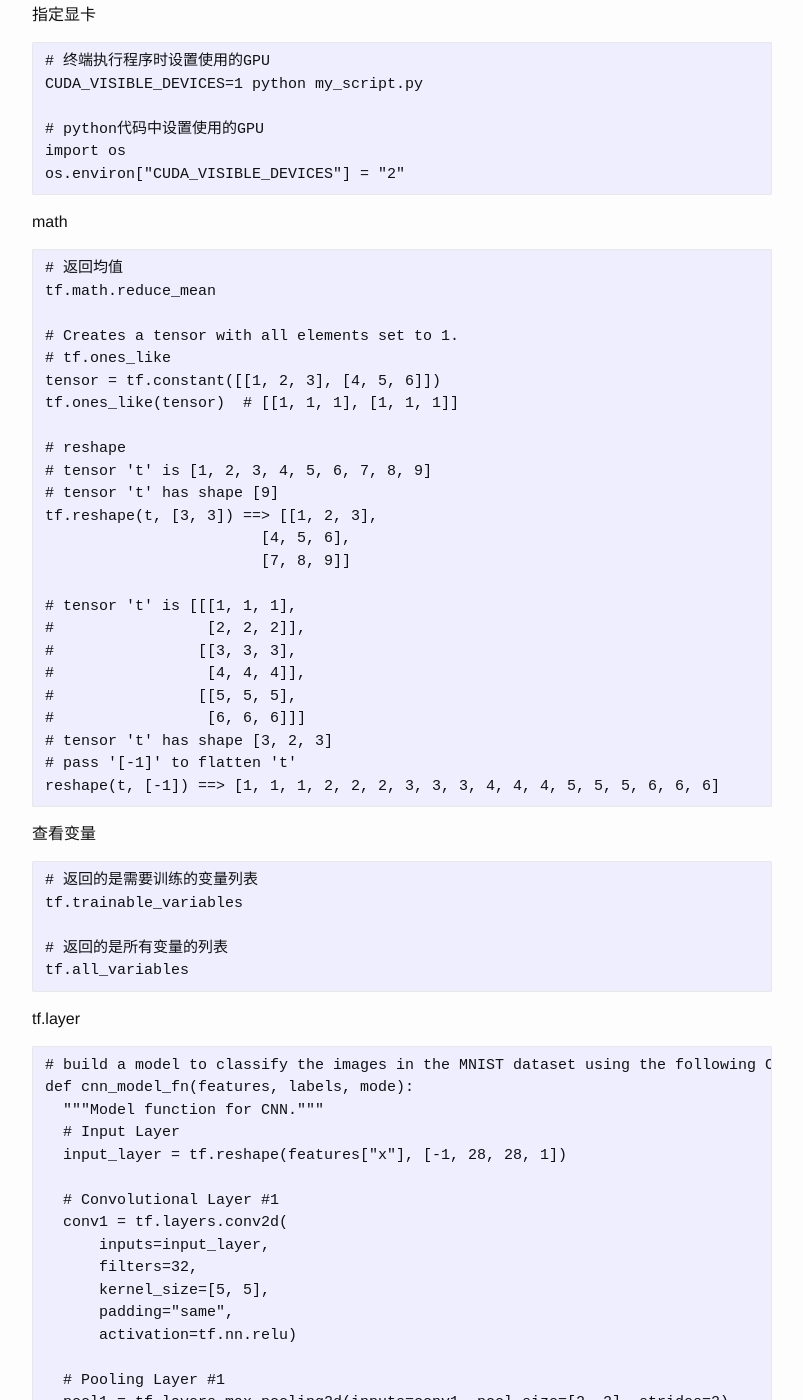
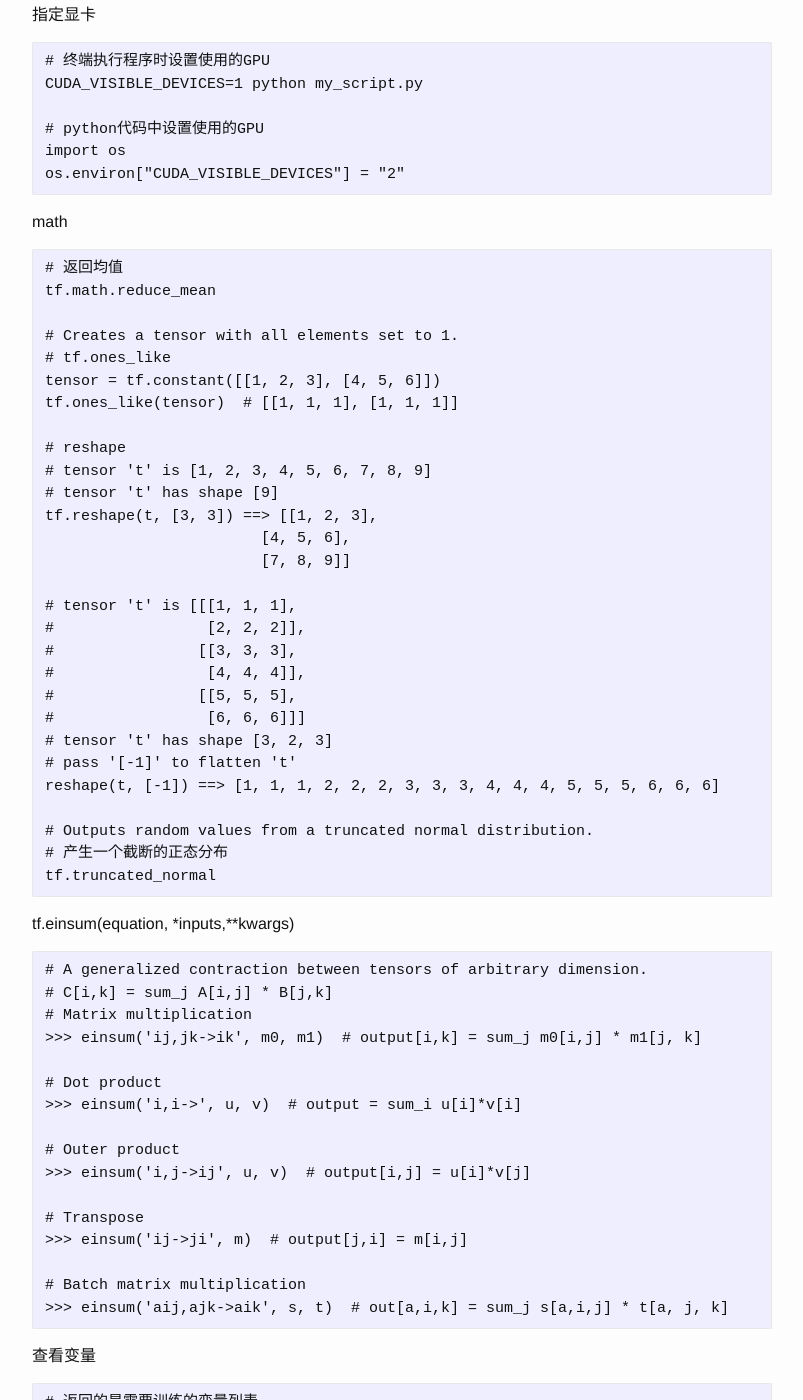
Before and after one commit to josephstalin117/josephstalin117.github.io, a Jekyll site: the page built from _posts/2018-6-09-tensorflow.markdown, in a window 1280 px wide and 1400 px high, scrolled down 1061 px. Shown: the whole window, without its empty margins (238-1041 px from the left). Built offline with Jekyll 4.4.1, drawn with Linux system fonts in a browser that asks for light colours; some of the changed text lies outside the part shown.

Commit message:
add einsum

````diff
--- a/_posts/2018-6-09-tensorflow.markdown
+++ b/_posts/2018-6-09-tensorflow.markdown
@@ -85,6 +85,30 @@
 # tensor 't' has shape [3, 2, 3]
 # pass '[-1]' to flatten 't'
 reshape(t, [-1]) ==> [1, 1, 1, 2, 2, 2, 3, 3, 3, 4, 4, 4, 5, 5, 5, 6, 6, 6]
+
+# Outputs random values from a truncated normal distribution.
+# 产生一个截断的正态分布
+tf.truncated_normal
+```
+
+tf.einsum(equation, *inputs,**kwargs)
+```
+# A generalized contraction between tensors of arbitrary dimension.
+# C[i,k] = sum_j A[i,j] * B[j,k]
+# Matrix multiplication
+>>> einsum('ij,jk->ik', m0, m1)  # output[i,k] = sum_j m0[i,j] * m1[j, k]
+
+# Dot product
+>>> einsum('i,i->', u, v)  # output = sum_i u[i]*v[i]
+
+# Outer product
+>>> einsum('i,j->ij', u, v)  # output[i,j] = u[i]*v[j]
+
+# Transpose
+>>> einsum('ij->ji', m)  # output[j,i] = m[i,j]
+
+# Batch matrix multiplication
+>>> einsum('aij,ajk->aik', s, t)  # out[a,i,k] = sum_j s[a,i,j] * t[a, j, k]
 ```
 
 查看变量
@@ -200,9 +224,3 @@
 tf.shape(tf.concat([t3, t4], 0))  # [4, 3]
 tf.shape(tf.concat([t3, t4], 1))  # [2, 6]
 ```
-
-tf.truncated_normal
-```
-# Outputs random values from a truncated normal distribution.
-# 产生一个截断的正态分布
-```
````
